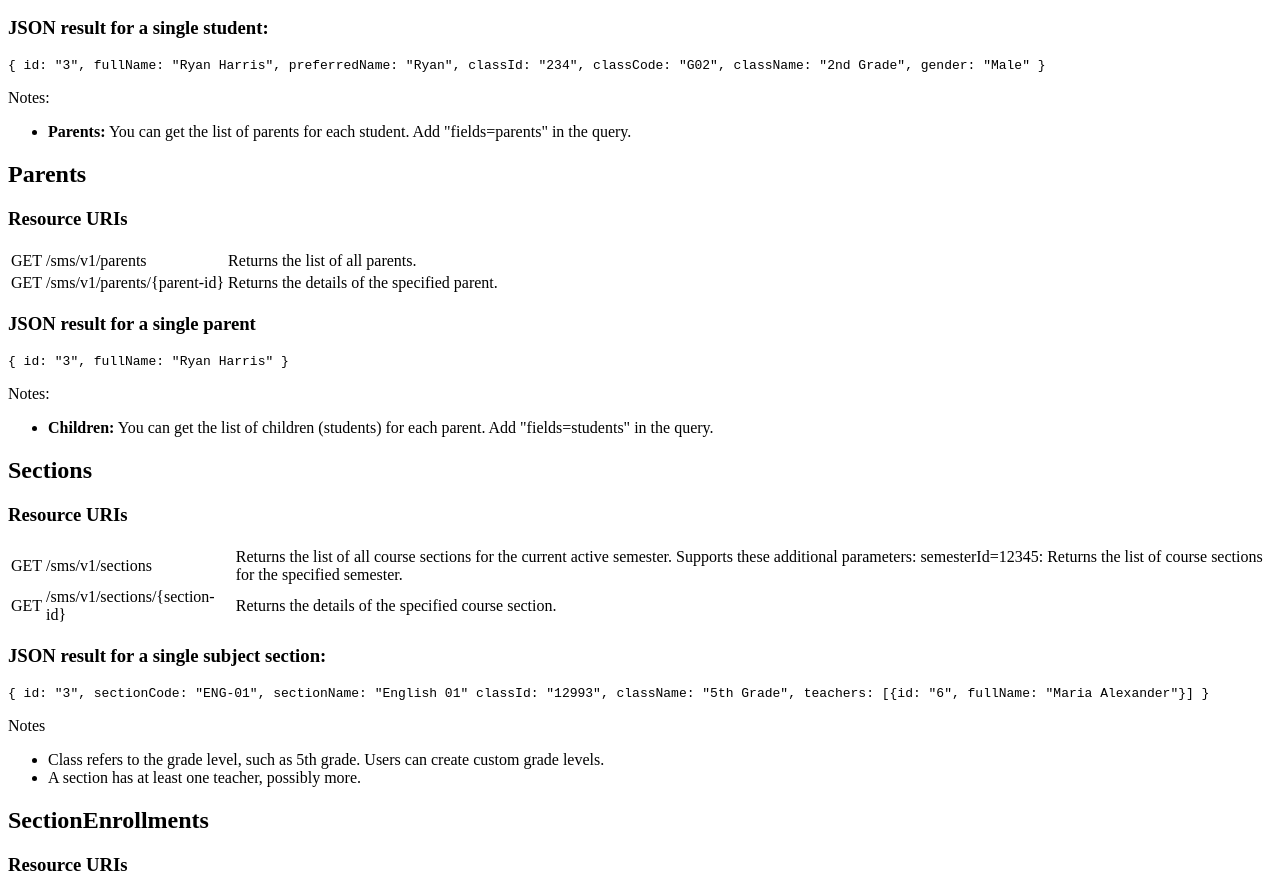
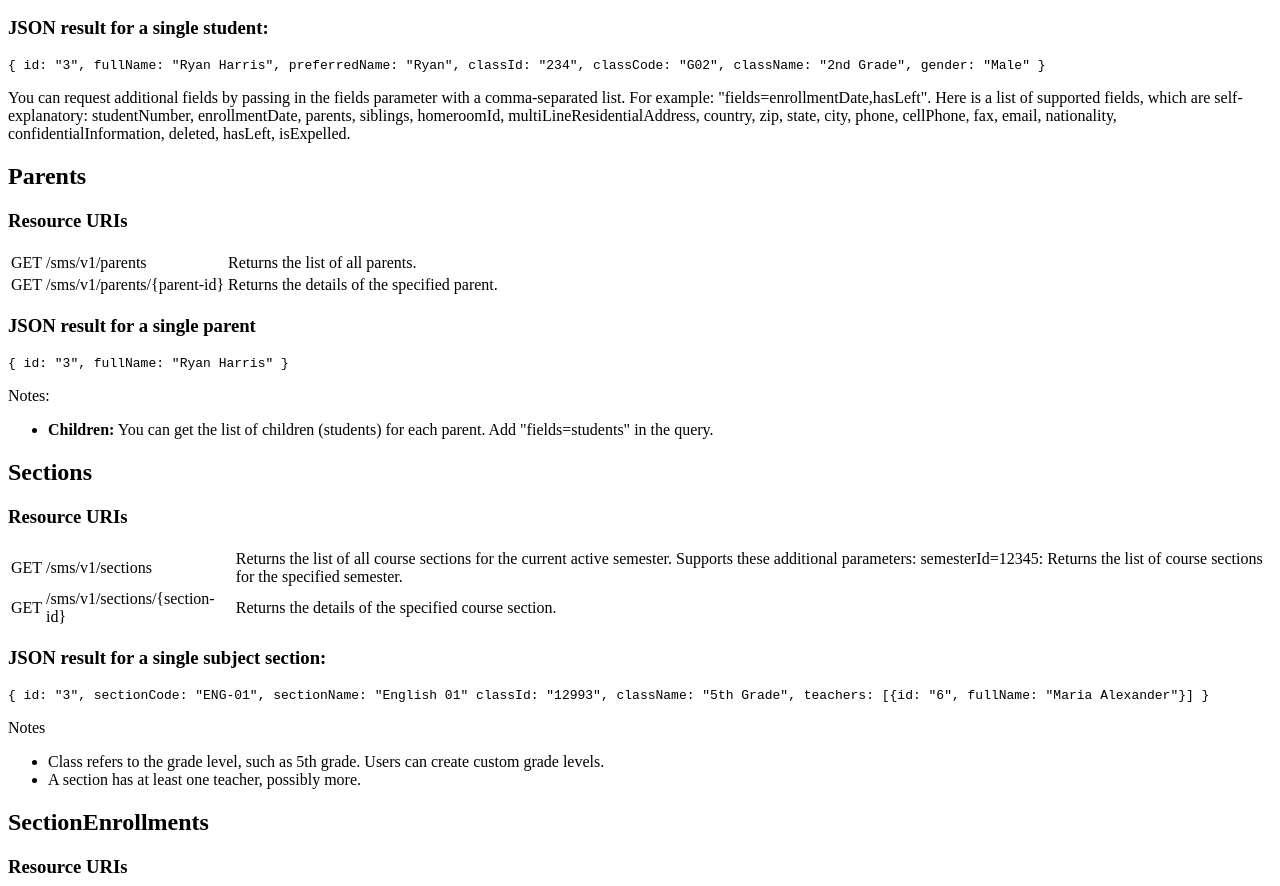
Before and after one commit to arissamad/QSApiManual, a website: page public/02-resources.html in a window 1280 px wide. Shown: the part 2778-3664 px from the top of the page. Drawn offline with Linux system fonts and the light colour scheme.

Commit message:
More info on students resource additional fields

```diff
--- a/public/02-resources.html
+++ b/public/02-resources.html
@@ -356,11 +356,10 @@ You can specify up to 2 parents. Just change the index of the field, i.e. parent
     }
 </code>
 
-<p>Notes:</p>
+<p>You can request additional fields by passing in the fields parameter with a comma-separated list. For example: "fields=enrollmentDate,hasLeft".
 
-<ul>
-    <li><b>Parents:</b> You can get the list of parents for each student. Add "fields=parents" in the query.</li>
-</ul>
+Here is a list of supported fields, which are self-explanatory: studentNumber, enrollmentDate, parents, siblings, homeroomId, multiLineResidentialAddress, country, zip, state, city, phone, cellPhone, fax, email, nationality, confidentialInformation, deleted, hasLeft, isExpelled.
+</p>
 
 <h2 id="parents">Parents</h2>
 
```
